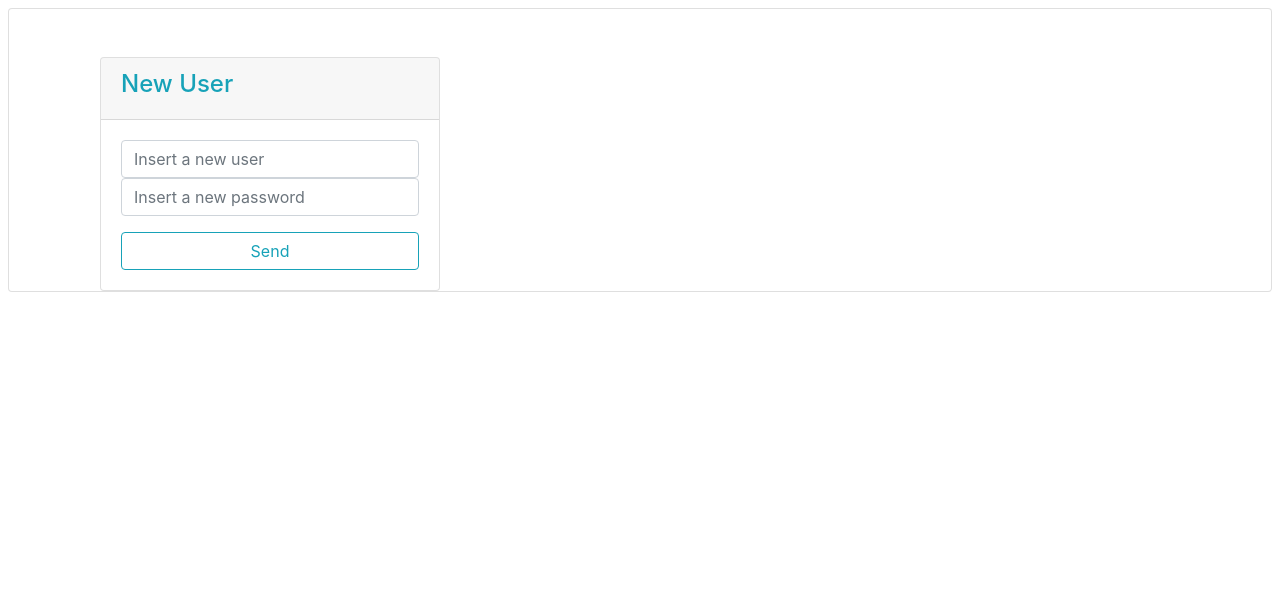
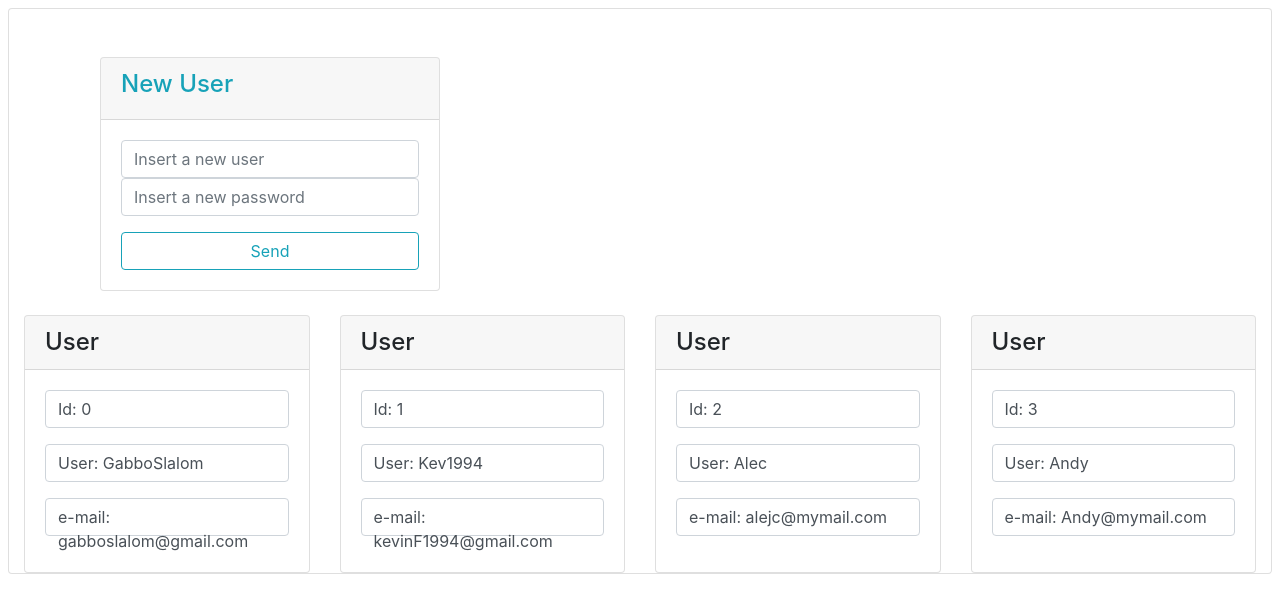
Before and after one commit to gabberger/ABM-Usuarios, a React (Create React App) app: page / in a window 1280 px wide. Shown: the top 612 px of the page. Built offline with nearby package versions, Linux system fonts and the light colour scheme.

Commit message:
agregue card users

```diff
--- a/public/index.html
+++ b/public/index.html
@@ -10,7 +10,7 @@
     <noscript>You need to enable JavaScript to run this app.</noscript>
     <div
       id="root"
-      class="card m-2 d-flex"
+      class="m-2 card"
     >
 
 
--- a/src/App.js
+++ b/src/App.js
@@ -1,11 +1,23 @@
 import React from 'react';
-import AltaUsuario from './components/alta-usuario';
+import UserForm from './components/UserForm';
+import User from './components/Users';
 
+import 'bootstrap/dist/css/bootstrap.css';
+import UsersJson from './Samples/Users.json';
 
-function App() {
-  return (
-    <AltaUsuario/>
-  );
+class App extends React.Component{
+
+  state = {
+    users: UsersJson
+  }
+
+  render(){
+
+    return <div className="d-flex d-content-start flex-wrap">
+      <UserForm/>
+      <User users={this.state.users}/>
+    </div>
+  }
 }
 
 export default App;
--- /dev/null
+++ b/src/Samples/Users.json
@@ -0,0 +1,26 @@
+[
+    {
+        "id":0,
+        "user": "GabboSlalom",
+        "pass": 1234,
+        "email": "gabboslalom@gmail.com"
+    },
+    {
+        "id":1,
+        "user": "Kev1994",
+        "pass": "peace",
+        "email": "kevinF1994@gmail.com"
+    },
+    {
+        "id":2,
+        "user": "Alec",
+        "pass": "He2!",
+        "email": "alejc@mymail.com"
+    },
+    {
+        "id":3,
+        "user": "Andy",
+        "pass": "1245!",
+        "email": "Andy@mymail.com"
+    }
+]
--- /dev/null
+++ b/src/components/User.js
@@ -0,0 +1,20 @@
+import React from 'react';
+import 'bootstrap/dist/css/bootstrap.css';
+
+export default class User extends React.Component{
+
+    render(){
+        return <div className="mt-2 col-md-3 container">
+               <div className="card">
+                <div className="card-header">
+                        <h4 className="card-text">User</h4>
+                </div>
+                <div className="card-body">
+                        <p className="form-control">Id: {this.props.user.id}</p>
+                        <p className="form-control">User: {this.props.user.user}</p>
+                        <p className="form-control">e-mail: {this.props.user.email}</p>
+                </div>
+               </div>
+        </div>
+    }
+}
--- a/src/components/alta-usuario.js
+++ b/src/components/UserForm.js
@@ -1,26 +1,12 @@
 import React from 'react';
 import 'bootstrap/dist/css/bootstrap.css';
 
+
 class AltaUsuario extends React.Component{
-
-    doNewUser(e){
-        const user = document.getElementById("user");
-        const pass = document.getElementById("pass");
-        e.preventDefault();
-        if (user.value === '' || pass.value === ''){
-            alert("Por favor complete todos los campos");
-            return;
-        }
-
-        alert("Ha generado un alta de cliente");
-
-        user.value = '';
-        pass.value = '';
-    }
 
     render(){
         return <div id="contenedor" className="container">
-        <div className="col-md-4 mt-5">
+        <div className="col-md-4 mt-5 mb-3">
             <div className="card">
 
                 <div className="card-header">
@@ -32,21 +18,32 @@ class AltaUsuario extends React.Component{
                         id="newUser"
                     >
                         <div className="form-group">
-                            <input className="form-control" id="user" placeholder="Insert a new user"></input>
-                            <input className="form-control" id="pass" placeholder="Insert a new password"></input>
+                            <input
+                                className="form-control"
+                                id="user"
+                                placeholder="Insert a new user"
+                            >
+                            </input>
+
+                            <input
+                                className="form-control"
+                                id="pass"
+                                placeholder="Insert a new password"
+                            >
+                            </input>
                         </div>
                         <input
                             id="send"
                             type="submit"
                             value="Send"
                             className="btn btn-outline-info btn-block"
-                            onClick={this.doNewUser}
                         >
                         </input>
                     </form>
                 </div>
 
             </div>
+
         </div>
     </div>
     };
--- /dev/null
+++ b/src/components/Users.js
@@ -0,0 +1,10 @@
+import React from 'react';
+
+import User from './User';
+
+export default class Users extends React.Component{
+
+    render(){
+       return this.props.users.map(user => <User user={user} key={user.id}/>)
+    }
+}
```
Also changed, not shown: src/components/show-usuarios.js (deleted, +0 -14 lines).
